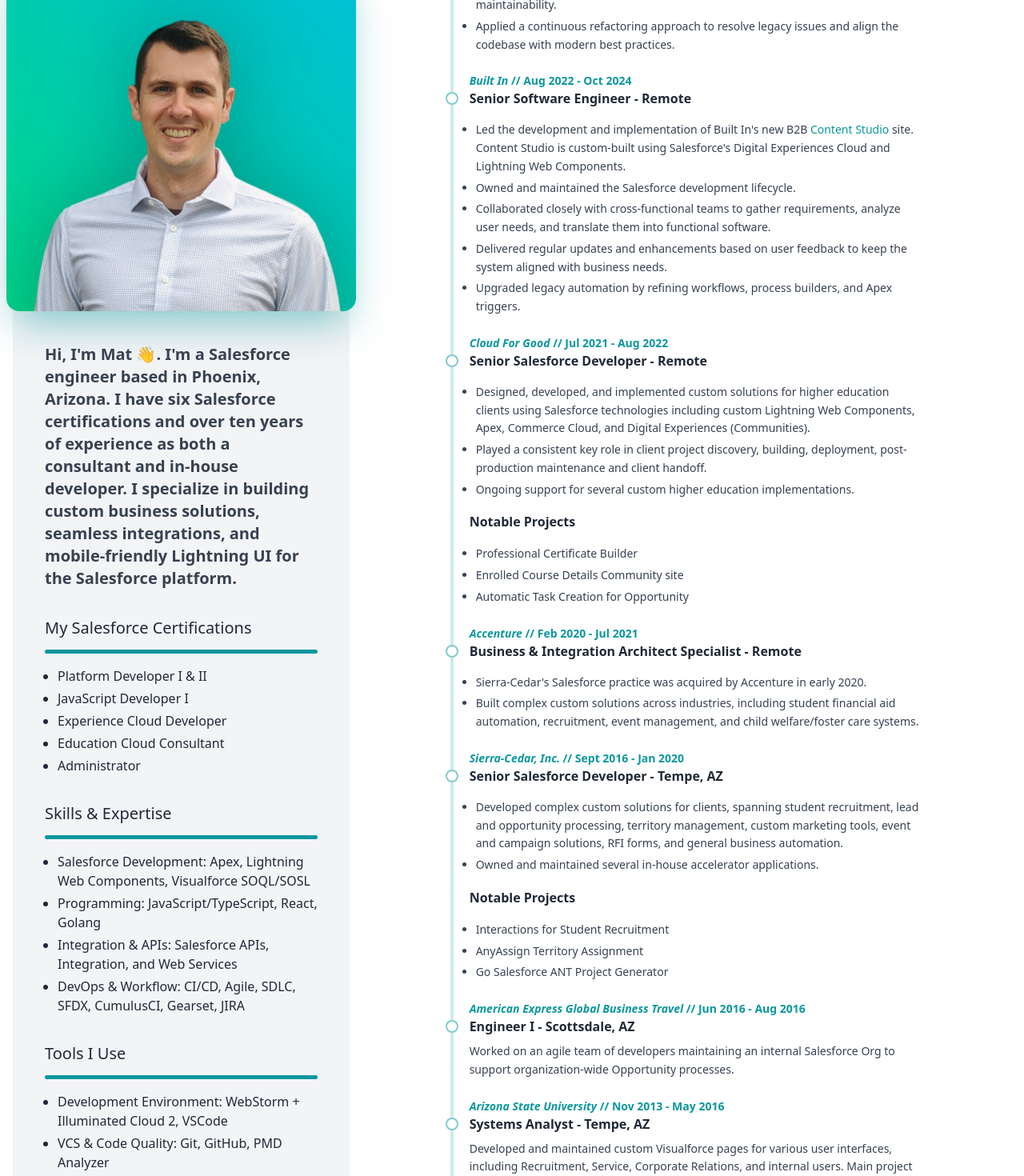
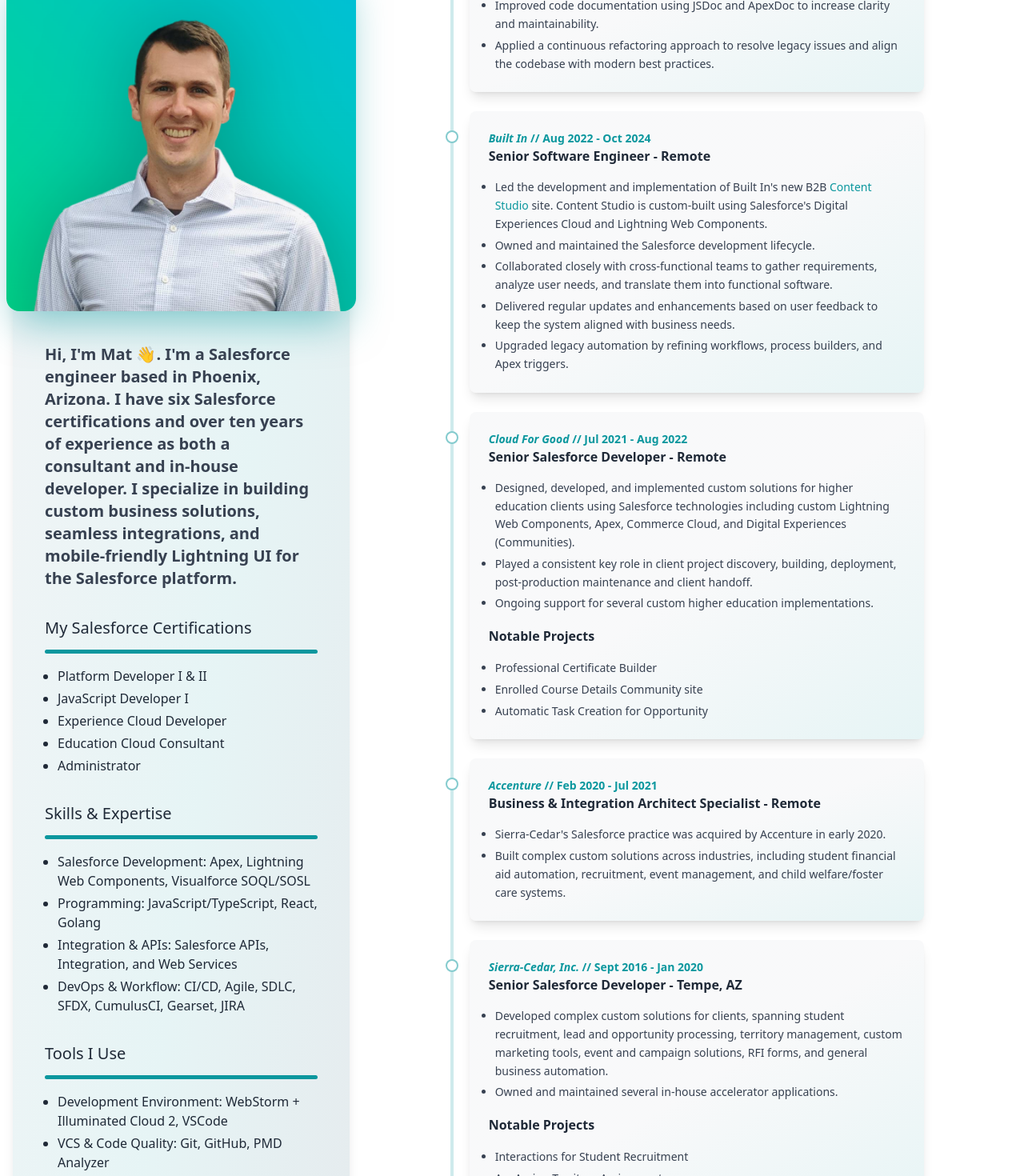
Before and after one commit to meruff/resume, a React (Vite) app: page / in a window 1280 px wide. Shown: the part 280-1750 px from the top of the page at 80% size. Built offline with nearby package versions, Linux system fonts and the light colour scheme; some icons are missing.

Commit message:
Add card component and add to work and edu items.

```diff
--- a/src/Education.jsx
+++ b/src/Education.jsx
@@ -1,3 +1,5 @@
+import Card from "./components/ui/Card";
+
 export default function Education({ data }) {
   if (!data) return null;
 
@@ -12,6 +14,7 @@
             key={education.degree}
             className="before:border-1 relative before:absolute before:-left-[1.875rem] before:top-6 before:block before:size-4 before:rounded-full before:border-2 before:border-custom-light/50 before:bg-white before:content-[''] dark:before:border-custom-dark/75 dark:before:bg-gray-950"
           >
+            <Card>
               <h4 className="text-sm font-semibold text-custom-light dark:text-custom-dark">
                 {education.years}
               </h4>
@@ -19,6 +22,7 @@
               <p className="text-sm/relaxed text-gray-700 dark:text-gray-300">
                 {education.school}
               </p>
+            </Card>
           </li>
         ))}
       </ul>
--- a/src/Info.jsx
+++ b/src/Info.jsx
@@ -5,7 +5,7 @@
 
   return (
     <>
-      <div className="bg-gray-100 p-5 text-left dark:bg-gray-800 md:col-span-4 lg:p-10">
+      <div className="bg-gradient-to-br from-gray-100 via-custom-light/10 to-gray-200 dark:from-gray-800 dark:via-custom-dark/10 dark:to-gray-900 p-5 text-left md:col-span-4 lg:p-10 shadow-lg">
         <h1 className="leading-tighter mt-5 text-4xl font-extrabold lg:text-6xl">
           {data.firstName} {data.lastName}
         </h1>
@@ -35,11 +35,11 @@
             data.company
           )}
         </h3>
-        <div className="mt-10 grid grid-cols-2 sm:grid-cols-3 md:grid-cols-2 items-center gap-0 sm:gap-10 md:gap-0 -mx-0 px-0 sm:-mx-5 sm:px-5 md:-mx-0 md:px-0 sm:bg-white dark:sm:bg-gray-950/50 md:bg-gray-100 dark:md:bg-gray-800">
+        <div className="mt-10 grid grid-cols-2 sm:grid-cols-3 md:grid-cols-2 items-center gap-0 sm:gap-10 md:gap-0 -mx-0 px-0 sm:-mx-5 sm:px-5 md:-mx-0 md:px-0 xs:bg-transparent sm:bg-white md:bg-transparent dark:xs:bg-transparent dark:sm:bg-gray-950/50 dark:md:bg-transparent sm:shadow-2xl sm:shadow-custom-light/50 dark:sm:shadow-2xl dark:sm:shadow-custom-dark/50 md:shadow-none dark:md:shadow-none">
           <div className="h-full -mx-5 md:-mx-8 lg:-mx-12 col-span-3 sm:col-span-1 md:col-span-3">
             <img
               src={matHeadshot}
-              className="h-full object-cover inline-block sm:rounded-r-2xl lg:rounded-2xl w-full shadow-2xl shadow-custom-light/50 dark:shadow-2lg dark:shadow-custom-dark/50"
+              className="h-full object-cover inline-block sm:rounded-r-2xl lg:rounded-2xl w-full shadow-2xl shadow-custom-light/50 dark:shadow-2xl dark:shadow-custom-dark/50"
               alt="Mat Ruff photo"
             />
           </div>
--- a/src/Work.jsx
+++ b/src/Work.jsx
@@ -1,3 +1,5 @@
+import Card from "./components/ui/Card";
+
 export default function Work({ data }) {
   if (!data) return null;
 
@@ -25,20 +27,20 @@
             key={work.title}
             className="before:border-1 relative before:absolute before:-left-[1.875rem] before:top-6 before:block before:size-4 before:rounded-full before:border-2 before:border-custom-light/50 before:bg-white before:content-[''] dark:before:border-custom-dark/75 dark:before:bg-gray-950"
           >
+            <Card>
               <h4 className="text-sm font-semibold text-custom-light dark:text-custom-dark">
                 <i className="font-bold">{work.company}</i> {"//"} {work.years}
               </h4>
               <h5 className="mb-2 font-bold">{work.title}</h5>
               {work.description && (
-              <p className="text-sm/relaxed text-gray-700 dark:text-gray-300">
-                {work.description}
+                <p className="text-sm/relaxed text-gray-700 dark:text-gray-400">
+                  {renderMarkdownToAnchor(work.description)}
                 </p>
               )}
               {work.listItems && (
-              <div className="text-sm/relaxed text-gray-700 dark:text-gray-300">
+                <div className="text-sm/relaxed text-gray-700 dark:text-gray-400">
                   <ul className="mt-4 space-y-1 space-x-2 list-disc">
-                  {work.listItems &&
-                    work.listItems.map((listItem, index) => (
+                    {work.listItems.map((listItem, index) => (
                       <li key={index} className="ml-2">
                         {renderMarkdownToAnchor(listItem)}
                       </li>
@@ -46,10 +48,9 @@
                   </ul>
                 </div>
               )}
-
               {work.projects && (
-              <div className="text-sm/relaxed text-gray-700 dark:text-gray-300">
-                <h2 className="mt-4 text-[1rem] font-bold text-gray-800 dark:text-gray-100">
+                <div className="text-sm/relaxed text-gray-700 dark:text-gray-400">
+                  <h2 className="mt-4 text-[1rem] font-bold text-gray-800 dark:text-gray-200">
                     Notable Projects
                   </h2>
                   <ul className="mt-4 space-y-1 space-x-2 list-disc">
@@ -61,6 +62,7 @@
                   </ul>
                 </div>
               )}
+            </Card>
           </li>
         ))}
       </ul>
--- /dev/null
+++ b/src/components/ui/Card.tsx
@@ -0,0 +1,9 @@
+import React from "react";
+
+export default function Card({ children }) {
+  return (
+    <div className="relative p-6 bg-gradient-to-br from-gray-200/25 via-gray-200/25 to-custom-light/10 dark:from-gray-900 dark:via-custom-dark/10 rounded-lg shadow-lg">
+      {children}
+    </div>
+  );
+}
```
Lines whose indentation alone changed are shown as unchanged.
